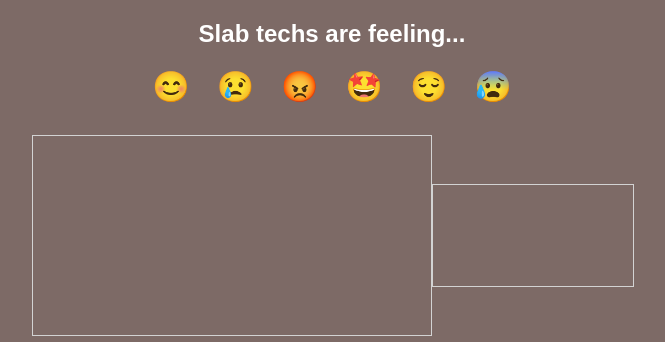
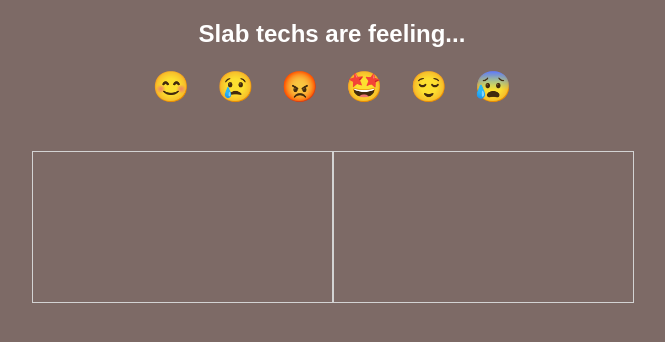
Before and after one commit to qqs377/EmotionTracker, a plain HTML site: page index.html in a window 1280 px wide. Shown: the whole page, without its empty margins (308-973 px from the left). Drawn offline with nearby package versions, Linux system fonts and the light colour scheme; no server answers.

Commit message:
Update index.html

```diff
--- a/index.html
+++ b/index.html
@@ -22,10 +22,8 @@
         </div>
 
         <div class="chart-container">
-            <canvas id="wordCloud"></canvas>
-           <p>
-            <canvas id="waveGraph"></canvas>
-           </p>
+           <p><canvas id="wordCloud"></canvas></p>
+           <p><canvas id="waveGraph"></canvas></p>
         </div>
 
     </div>
```
